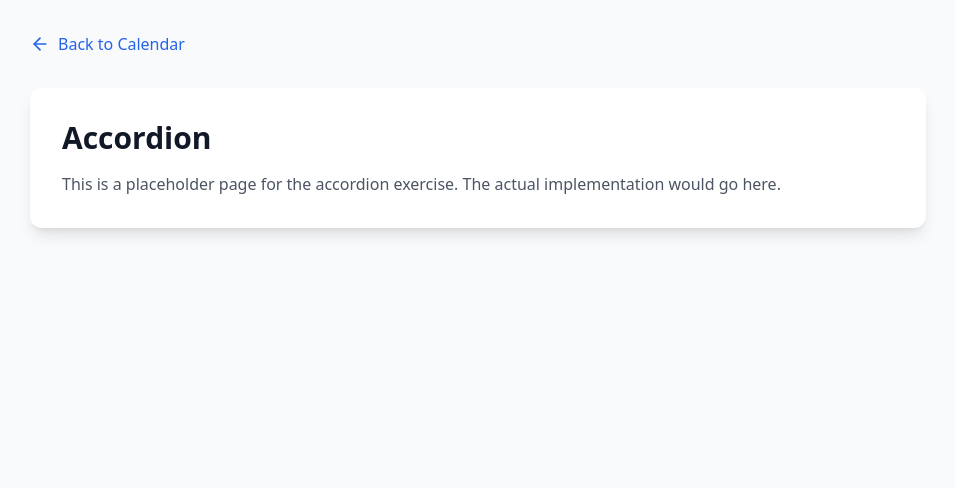
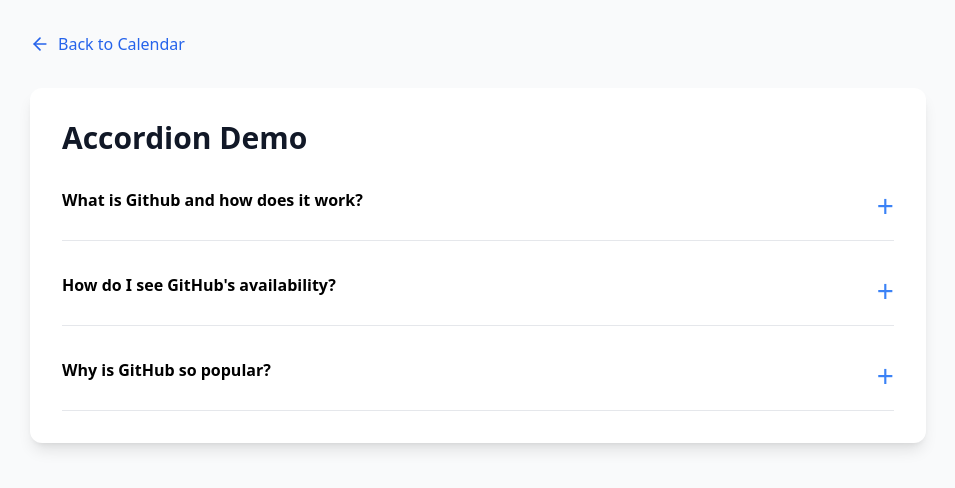
Before and after one commit to ashvinpanicker/react-practice-calendar, a React (Vite) app: page /accordion in a window 1280 px wide. Shown: the top 488 px of the page, without its empty margins (162-1117 px from the left). Built offline with nearby package versions, Linux system fonts and the light colour scheme.

Commit message:
accordion

```diff
--- a/src/App.tsx
+++ b/src/App.tsx
@@ -3,6 +3,7 @@
 import { Calendar } from './components/Calendar';
 import { PlaceholderPage } from './pages/PlaceholderPage';
 import { PublicHolidaysPage } from './pages/PublicHolidaysPage';
+import { AccordionPage } from './pages/AccordionPage';
 
 function App() {
   return (
@@ -10,7 +11,7 @@
       <Routes>
         <Route path="/" element={<Calendar />} />
         <Route path="/holidays" element={<PublicHolidaysPage />} />
-        <Route path="/accordion" element={<PlaceholderPage />} />
+        <Route path="/accordion" element={<AccordionPage />} />
         <Route path="/local-storage-hook" element={<PlaceholderPage />} />
         <Route path="/memory-game" element={<PlaceholderPage />} />
         <Route path="/hacker-news" element={<PlaceholderPage />} />
--- /dev/null
+++ b/src/components/Accordion.tsx
@@ -0,0 +1,21 @@
+import React, { useState } from 'react';
+
+interface AccordionProps {
+    title: string;
+    desc: string;
+}
+
+const Accordion: React.FC<AccordionProps> = ({ title, desc }) => {
+    const [isOpen, setIsOpen] = useState(false);
+    return (
+        <div className="flex flex-col border-b border-gray-200 py-4">
+            <div className="flex justify-between">
+                <b>{title}</b>
+                <button className="text-blue-500 text-3xl" onClick={() => setIsOpen(!isOpen)}>{isOpen ? "-" : "+"}</button>
+            </div>
+            {isOpen && <div>{desc}</div>}
+        </div>
+    );
+};
+
+export default Accordion;
--- a/src/components/CalendarCell.tsx
+++ b/src/components/CalendarCell.tsx
@@ -1,7 +1,7 @@
 import React from 'react';
 import { Link } from 'react-router-dom';
 import { CalendarItem } from '../types';
-import { Calendar, Code2, PartyPopper } from 'lucide-react';
+import { Code2, PartyPopper } from 'lucide-react';
 
 interface CalendarCellProps {
   item: CalendarItem;
--- /dev/null
+++ b/src/pages/AccordionPage.tsx
@@ -0,0 +1,44 @@
+import React from 'react';
+import { BackButton } from '../components/BackButton';
+import Accordion from '../components/Accordion';
+
+const accordionData = [
+    {
+        title: "What is Github and how does it work?",
+        content:
+            "GitHub is the home for all developers—a platform where you can share code, contribute to open source projects, or even automate your workflow with tools like GitHub Actions and Packages. If you're just getting started with GitHub, you may know us best as a place for version control and collaboration.",
+    },
+    {
+        title: "How do I see GitHub's availability?",
+        content: "Check our real-time status report",
+    },
+    {
+        title: "Why is GitHub so popular?",
+        content:
+            "GitHub is built by developers for developers, and we're proud to be home to the world's largest open source community. With 50 million developers and millions more open source projects, GitHub has become the go-to place to collaborate and build software together.",
+    },
+];
+
+// 1. Create single accordion component
+// 2. map over accordionData and render multiple accordions
+// 3. Bonus question: How would you implement the accordion to open only one at a time?
+
+
+export const AccordionPage: React.FC = () => {
+
+    return (
+        <div className="min-h-screen bg-gray-50 p-4 sm:p-6 lg:p-8">
+            <div className="max-w-4xl mx-auto">
+                <BackButton />
+                <div className="bg-white rounded-xl shadow-lg p-6 sm:p-8">
+                    <h1 className="text-2xl sm:text-3xl font-bold mb-4 text-gray-900">Accordion Demo</h1>
+                    <div className="space-y-4">
+                        {accordionData.map((item, index) => (
+                            <Accordion key={index} title={item.title} desc={item.content} />
+                        ))}
+                    </div>
+                </div>
+            </div>
+        </div>
+    );
+};
```
